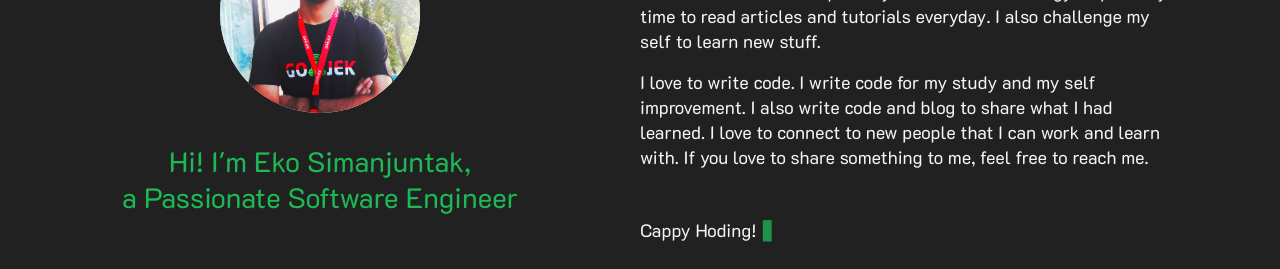
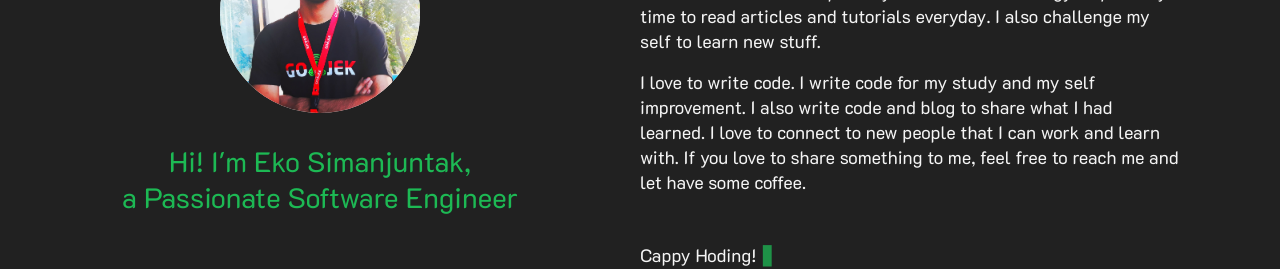
Before and after one commit to ecojuntak/ecojuntak.github.io, a Vue app: page /#/ in a window 1280 px wide. Shown: the part 237-506 px from the top of the page. Built offline with nearby package versions, Linux system fonts and the light colour scheme; some icons are missing.

Commit message:
update description

```diff
--- a/src/components/Description.vue
+++ b/src/components/Description.vue
@@ -15,7 +15,7 @@ export default {
       descriptions: [
         "<b> I'm student at Del Institute of Technology. Previously I work as Full Stack Software Engineer Intern at GO-JEK. </b>",
         "I am a curious learner specially about new technology. I spend my time to read articles and tutorials everyday. I also challenge my self to learn new stuff.",
-        "I love to write code. I write code for my study and my self improvement. I also write code and blog to share what I had learned. I love to connect to new people that I can work and learn with. If you love to share something to me, feel free to reach me."
+        "I love to write code. I write code for my study and my self improvement. I also write code and blog to share what I had learned. I love to connect to new people that I can work and learn with. If you love to share something to me, feel free to reach me and let have some coffee."
       ]
     };
   }
```
Also changed, not shown: 10 other files (tests, documents, lock files or other folders).
